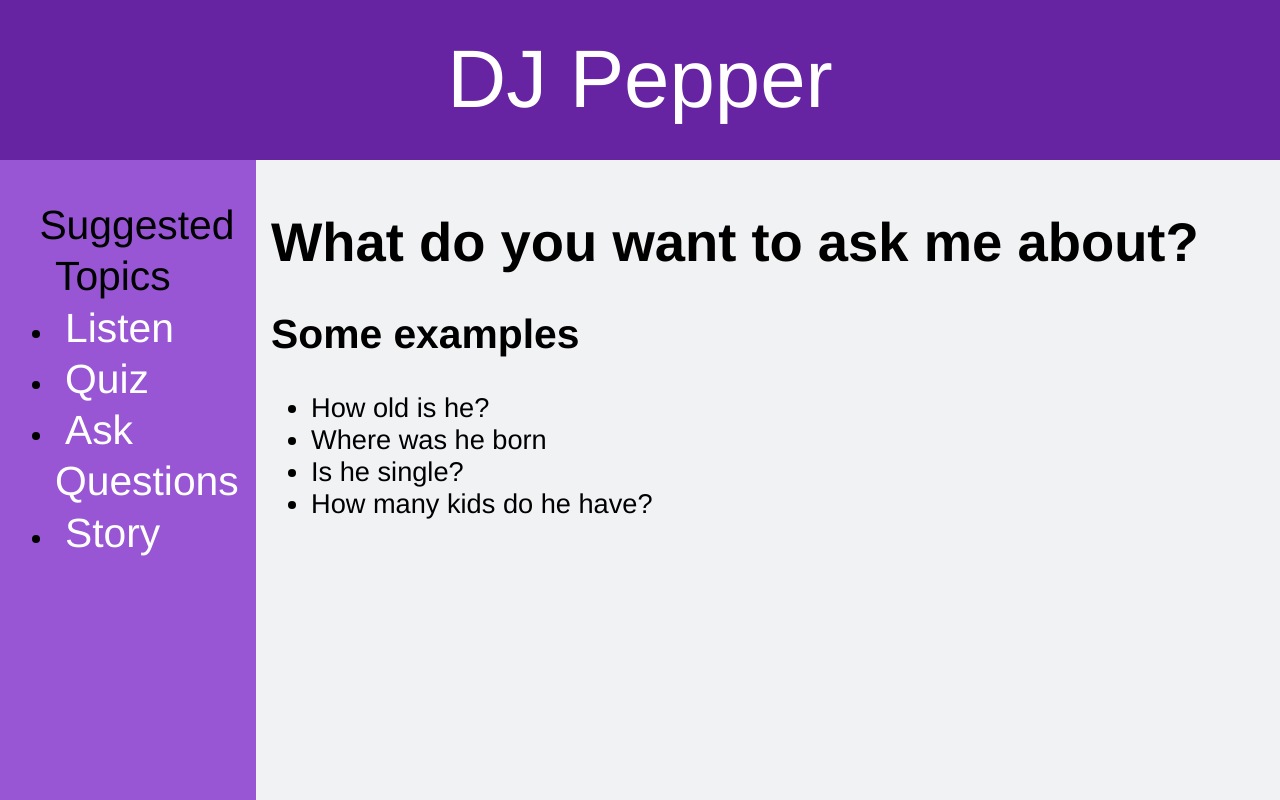
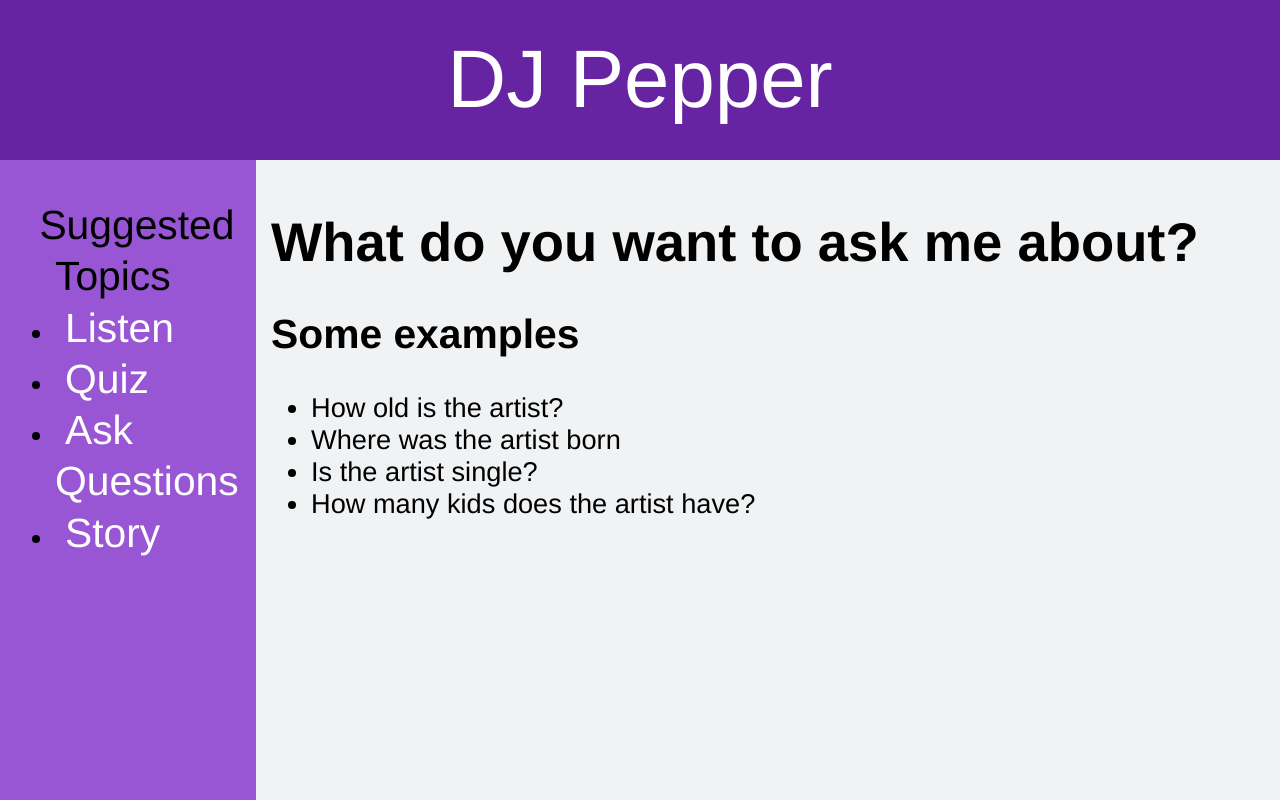
Before and after one commit to ka2le/pepperpages, a website: page public/peppertablet/index.html in a window 1280 px wide. Both pictures are taken after a click on the link "Ask Questions". Drawn offline with nearby package versions, Linux system fonts and the light colour scheme.

Commit message:
he->the artist

```diff
--- a/public/peppertablet/index.html
+++ b/public/peppertablet/index.html
@@ -59,11 +59,11 @@
 	<div class='box' id='quiz'>
 		<h1>The Quiz </h1>
 		<h2>Your score: 1</h2>
-		<h2>How old is he?</h2>
+		<h2>How old is the artist?</h2>
 
 	</div>
 	<div class='box' id='learn'>
-		<h1>You can ask me questions about him or I can read about him</h1>
+		<h1>You can ask me questions about the artist or I can read about the artist</h1>
 		<h2>Tell me what you want to do</h2>
 		<div>
 			<ul>
@@ -77,10 +77,10 @@
 		<h2>Some examples</h2>
 		<div>
 			<ul>
-				<li>How old is he?</li>
-				<li>Where was he born</li>
-				<li>Is he single?</li>
-				<li>How many kids do he have?</li>
+				<li>How old is the artist?</li>
+				<li>Where was the artist born</li>
+				<li>Is the artist single?</li>
+				<li>How many kids does the artist have?</li>
 			</ul>
 		</div>
 	</div>
@@ -93,8 +93,7 @@
 				<li>Career</li>
 				<li>Artistry</li>
 				<li>Achievements</li>
-				<li>Discography</li>
-				<li>Discography</li>
+				<li>Albums</li>
 			</ul>
 		</div>
 	</div>
```
